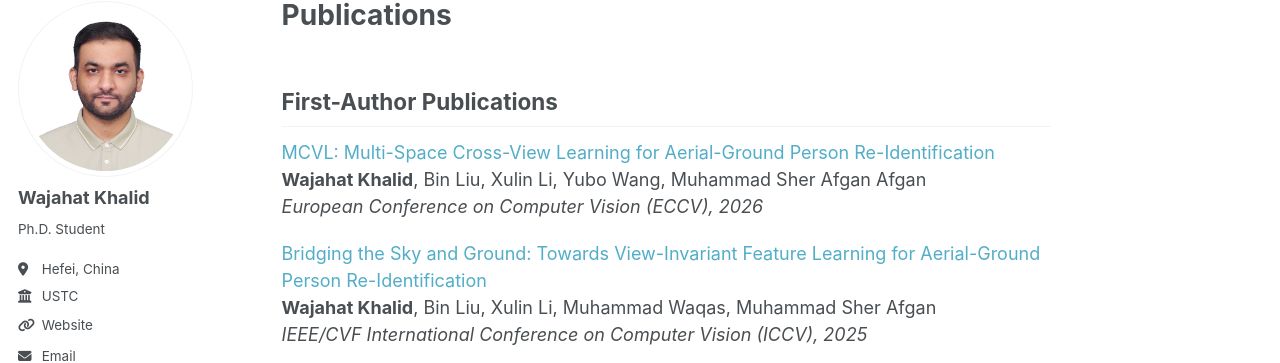
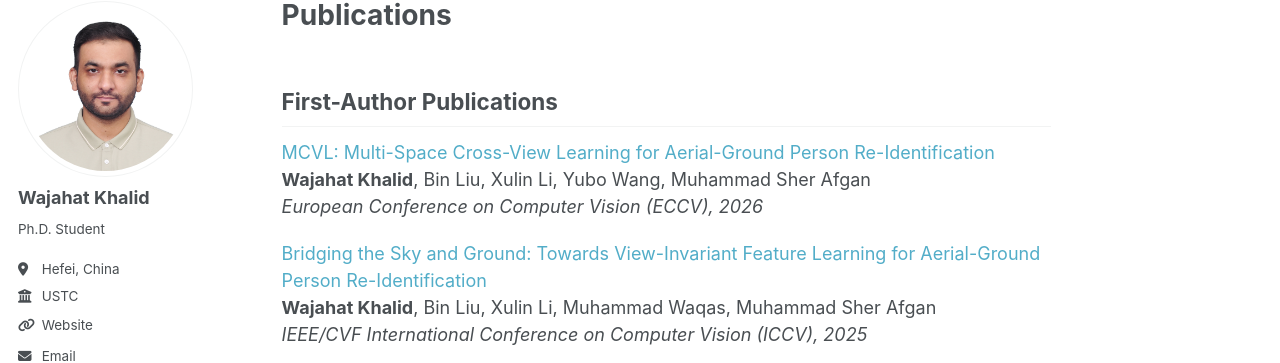
Before and after one commit to Mr-WajahatKhalid/Mr-WajahatKhalid.github.io, a Jekyll site: the page built from _pages/publications.md, in a window 1280 px wide and 900 px high. Shown: the part 100-463 px from the top of the window. Built offline with Jekyll 4.4.1, drawn with Linux system fonts in a browser that asks for light colours; a style sheet for code colours, icons or effects is not loaded.

Commit message:
Update publications.md

```diff
--- a/_pages/publications.md
+++ b/_pages/publications.md
@@ -10,7 +10,7 @@ author_profile: true
 <div class="publication">
 
 <a href="#">MCVL: Multi-Space Cross-View Learning for Aerial-Ground Person Re-Identification</a><br>
-<strong>Wajahat Khalid</strong>, Bin Liu, Xulin Li, Yubo Wang, Muhammad Sher Afgan Afgan<br>
+<strong>Wajahat Khalid</strong>, Bin Liu, Xulin Li, Yubo Wang, Muhammad Sher Afgan<br>
 <em>European Conference on Computer Vision (ECCV), 2026</em>
 
 </div>
```
